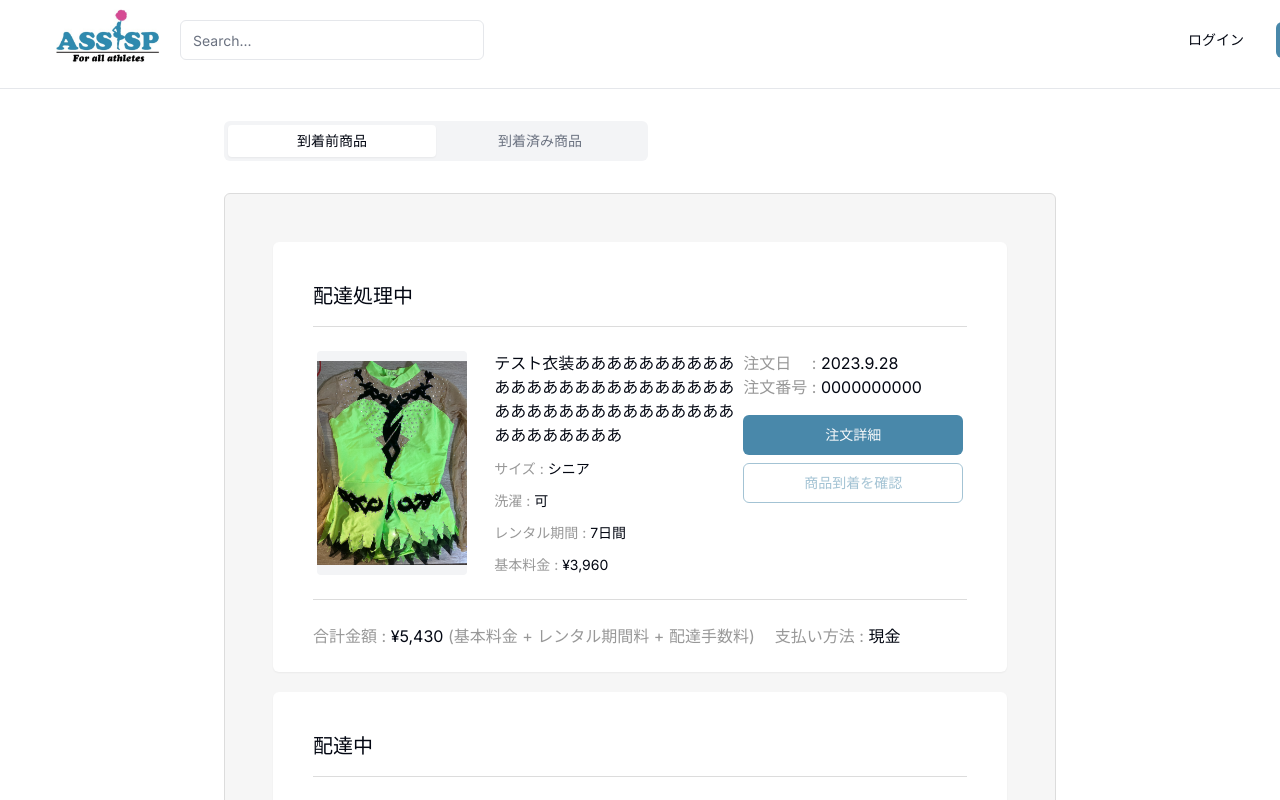
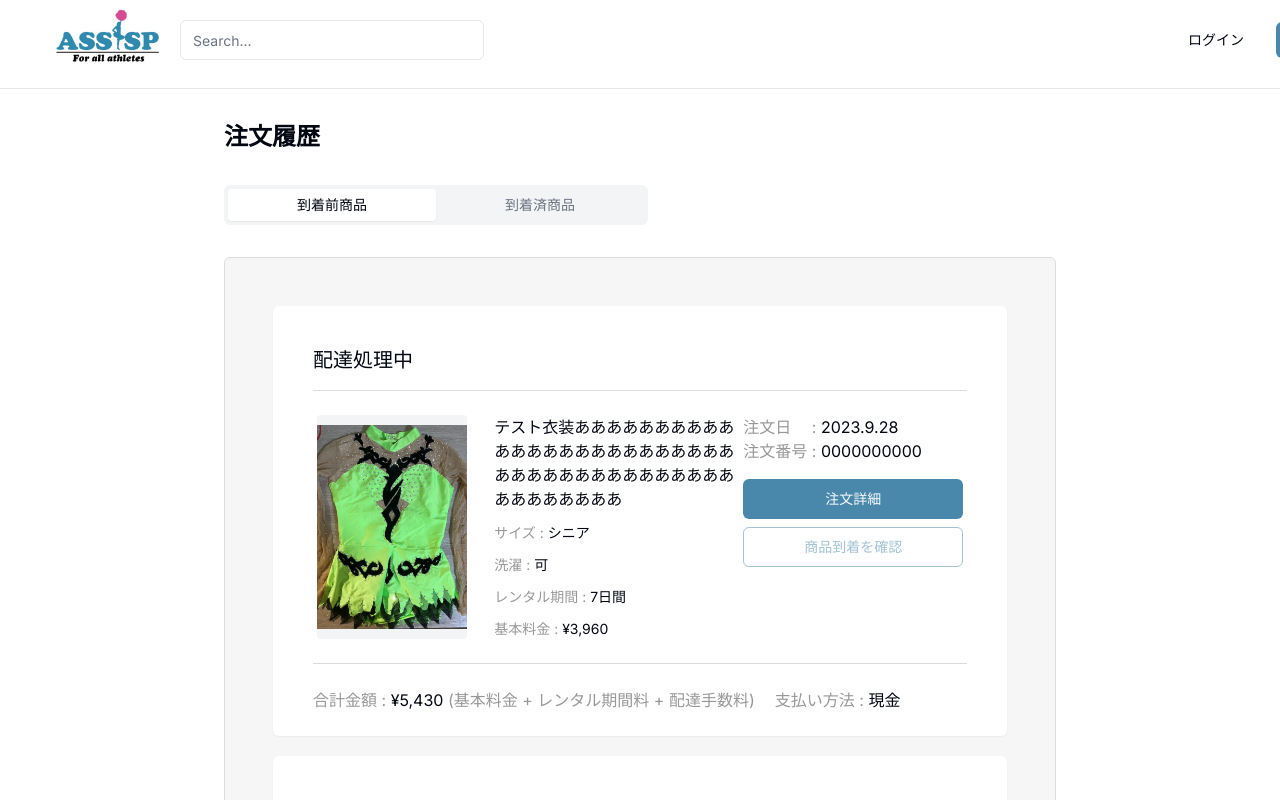
Before and after one commit to zawazawa84/assispo, a Next.js app: page /mypage/orderhistory in a window 1280 px wide. Shown: the top 800 px of the page. Built offline with nearby package versions, Linux system fonts and the light colour scheme.

Commit message:
マイページのurl変更

```diff
--- a/src/app/mypage/orderhistory/page.tsx
+++ b/src/app/mypage/orderhistory/page.tsx
@@ -1,4 +1,4 @@
-import { OrderHistory } from '@/features/user/pages/OrderHistory';
+import { OrderHistory } from '@/features/mypage/pages/OrderHistory';
 
 export default function UserOrderHistoryPage() {
   return <OrderHistory />;
--- a/src/app/mypage/page.tsx
+++ b/src/app/mypage/page.tsx
@@ -1,4 +1,4 @@
-import { MyPage } from '@/features/user/pages/MyPage';
+import { MyPage } from '@/features/mypage/pages/MyPage';
 
 export default function UserPage() {
   return <MyPage />;
--- a/src/features/user/pages/OrderHistory.tsx
+++ b/src/features/mypage/pages/OrderHistory.tsx
@@ -1,3 +1,5 @@
+'use client';
+
 import { Header } from '@/components/Layout/Header';
 import { Button } from '@/components/ui/button';
 import {
@@ -8,15 +10,19 @@ import {
 } from '@/components/ui/card';
 import { Separator } from '@/components/ui/separator';
 import { Tabs, TabsContent, TabsList, TabsTrigger } from '@/components/ui/tabs';
+import { pagesPath } from '@/gen/$path';
 import Image from 'next/image';
+import { useRouter } from 'next/navigation';
 
 export const OrderHistory = () => {
+  const router = useRouter();
   return (
     <>
       <header className="sticky top-0 z-10 bg-white">
         <Header />
         <Separator className="my-2" />
       </header>
+      <h1 className="text-2xl font-semibold mt-8 ml-56">注文履歴</h1>
       <Tabs defaultValue="before">
         <div className="flex mt-8 space-x-8">
           <TabsList className="ml-56">
@@ -24,7 +30,7 @@ export const OrderHistory = () => {
               到着前商品
             </TabsTrigger>
             <TabsTrigger value="after" className="w-52">
-              到着済み商品
+              到着済商品
             </TabsTrigger>
           </TabsList>
         </div>
@@ -230,6 +236,12 @@ export const OrderHistory = () => {
                       <Button
                         variant="outline"
                         className="w-full border-themeblue"
+                        onClick={() =>
+                          router.push(
+                            pagesPath.mypage.orderhistory._orderId('1').$url()
+                              .pathname,
+                          )
+                        }
                       >
                         <p className="text-themeblue">商品返却手続き</p>
                       </Button>
```
Also changed, not shown: src/features/mypage/pages/MyPage.tsx (renamed from src/features/user/pages/MyPage.tsx).
